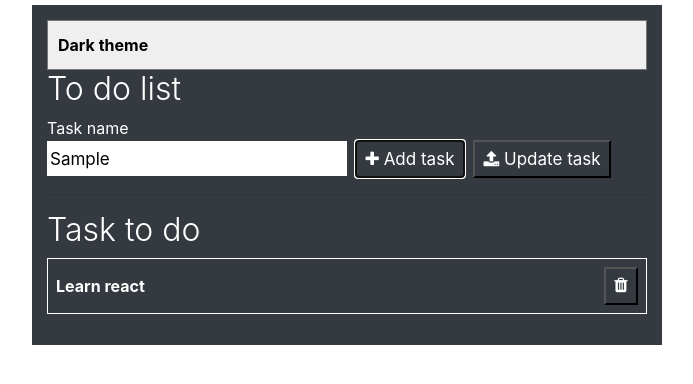
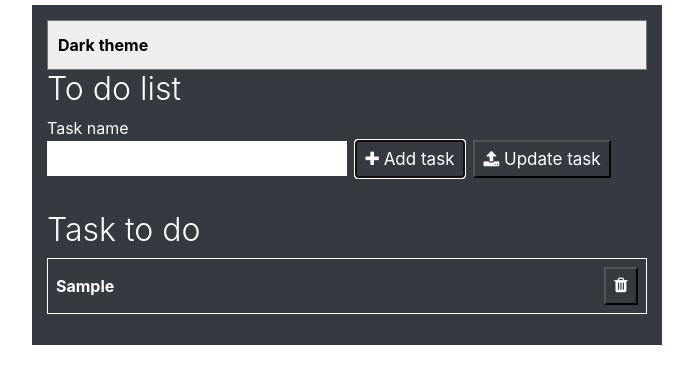
Before and after one commit to thoanguyen2907/react-todolist, a React (Create React App) app: page / in a window 1280 px wide. Both pictures are taken after typing "Sample" into the empty fields and a click on the button "Add task". Shown: the top 384 px of the page, without its empty margins (293-986 px from the left). Built offline with nearby package versions, Linux system fonts and the light colour scheme.

Commit message:
adding task

```diff
--- a/package.json
+++ b/package.json
@@ -6,6 +6,8 @@
     "@testing-library/jest-dom": "^5.16.4",
     "@testing-library/react": "^13.3.0",
     "@testing-library/user-event": "^13.5.0",
+    "antd": "^4.21.3",
+    "axios": "^0.27.2",
     "react": "^18.2.0",
     "react-dom": "^18.2.0",
     "react-scripts": "5.0.1",
--- a/src/App.js
+++ b/src/App.js
@@ -1,5 +1,6 @@
 import React from "react";
 import ToDoList from "./ToDoList/ToDoList";
+
 
 export default function App() {
   return <ToDoList />;
--- a/src/ToDoList/ToDoList.js
+++ b/src/ToDoList/ToDoList.js
@@ -1,12 +1,35 @@
-import React from "react";
-import {Button} from "../ComponentsToDoList/Button";
-import {Container} from "../ComponentsToDoList/Container";
-import {Dropdown} from "../ComponentsToDoList/Dropdown";
-import {Heading3} from "../ComponentsToDoList/Heading";
-import {Table, Thead, Th, Tr} from "../ComponentsToDoList/Table";
-import {TextField} from "../ComponentsToDoList/TextField";
+import React, { useState } from "react";
+import { Button } from "../ComponentsToDoList/Button";
+import { Container } from "../ComponentsToDoList/Container";
+import { Dropdown } from "../ComponentsToDoList/Dropdown";
+import { Heading3 } from "../ComponentsToDoList/Heading";
+import { Table, Thead, Th, Tr } from "../ComponentsToDoList/Table";
+import { TextField } from "../ComponentsToDoList/TextField";
+import { v4 as uuidv4 } from "uuid";
 
 export default function ToDoList() {
+  const [listTask, setListTask] = useState("");
+  const [activityData, setActivityData] = useState([]);
+
+  const handleChange = (event) => {
+    setListTask(event.target.value);
+  };
+
+  const addTask = (event) => {
+    event.preventDefault();
+    setActivityData([...activityData, { id: uuidv4(), name: listTask }]);
+    console.log(listTask);
+    setListTask("");
+  };
+
+  const DeleteTask = ({ id }, index) => {
+    console.log(index);
+    // setActivityData(activityData.filter((filterData) => (
+    //   filterData.findIndex(name) !== index))
+    // )
+    setActivityData(activityData.filter((filterData) => filterData.id !== id));
+  };
+
   return (
     <Container className="w-50">
       <Dropdown>
@@ -15,8 +38,14 @@ export default function ToDoList() {
         <option>Primary theme</option>
       </Dropdown>
       <Heading3>To do list</Heading3>
-      <TextField label="Task name" className="w-50" />
-      <Button className="ml-2">
+      <TextField
+        label="Task name"
+        className="w-50"
+        onChange={handleChange}
+        value={listTask}
+        type="text"
+      />
+      <Button className="ml-2" onClick={addTask}>
         <i className="fa fa-plus"></i> Add task
       </Button>
       <Button className="ml-2">
@@ -26,14 +55,19 @@ export default function ToDoList() {
       <Heading3>Task to do</Heading3>
       <Table>
         <Thead>
-          <Tr>
-            <Th style={{verticalAlign: "middle"}}>Learn react</Th>
-            <Th className="text-right">
-              <Button className="ml-1">
-                <i className="fa fa-trash"></i>
-              </Button>
-            </Th>
-          </Tr>
+          {activityData.map((task, index) => (
+            <Tr key={task.id}>
+              <Th style={{ verticalAlign: "middle" }}>{task.name}</Th>
+              <Th className="text-right">
+                <Button
+                  className="ml-1"
+                  onClick={() => DeleteTask(task, index)}
+                >
+                  <i className="fa fa-trash"></i>
+                </Button>
+              </Th>
+            </Tr>
+          ))}
         </Thead>
       </Table>
     </Container>
```
Also changed, not shown: 1 other file (tests, documents, lock files or other folders).
